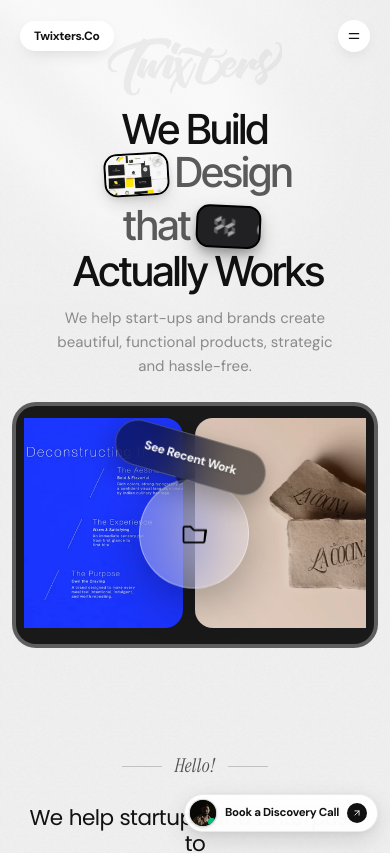
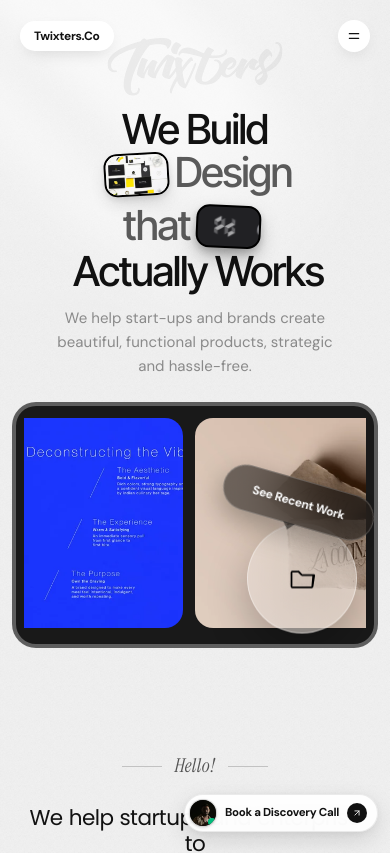
Before and after one commit to AmoghSamarth/Twixters.co, a React (Vite) app: page / in a window 390 px wide. Shown: the top 853 px of the page. Built offline with nearby package versions, Linux system fonts and the light colour scheme.

Commit message:
feat(collage): move recent work cta to bottom-right of tab on mobile and tablet

```diff
--- a/src/components/tw/collage.jsx
+++ b/src/components/tw/collage.jsx
@@ -138,11 +138,12 @@ export function Collage() {
         }
 
         if (hasEnteredRef.current) {
-          // Scroll-driven vertical parallax for the floating CTA
+          // Scroll-driven vertical parallax for the floating CTA (desktop only)
+          const isDesktop = window.innerWidth >= 1024;
           const totalTravel = rect.height + vh;
           const traveled = vh - rect.top;
           const progress = Math.max(0, Math.min(1, traveled / totalTravel));
-          const targetY = (0.5 - progress) * 60;
+          const targetY = isDesktop ? (0.5 - progress) * 60 : 0;
           smoothY += (targetY - smoothY) * 0.08;
 
           // Idle float
@@ -312,14 +313,9 @@ export function Collage() {
             ))}
           </ul>
 
-          {/* ── Floating "See Recent Work" CTA centered in showroom ── */}
+          {/* ── Floating "See Recent Work" CTA: bottom-right on mobile & tablet, centered on desktop ── */}
           <div
-            className="pointer-events-none absolute z-30 block"
-            style={{
-              left: "50%",
-              top: "50%",
-              transform: "translateX(-50%) translateY(-50%)",
-            }}
+            className="pointer-events-none absolute z-30 block right-4 bottom-3 sm:right-6 sm:bottom-5 md:right-8 md:bottom-6 lg:right-auto lg:bottom-auto lg:top-1/2 lg:left-1/2 lg:-translate-x-1/2 lg:-translate-y-1/2"
           >
             <div
               className={`transition-[opacity,transform] duration-700 ease-out ${hasEntered ? "opacity-100 translate-y-0" : "opacity-0 translate-y-6"
```
